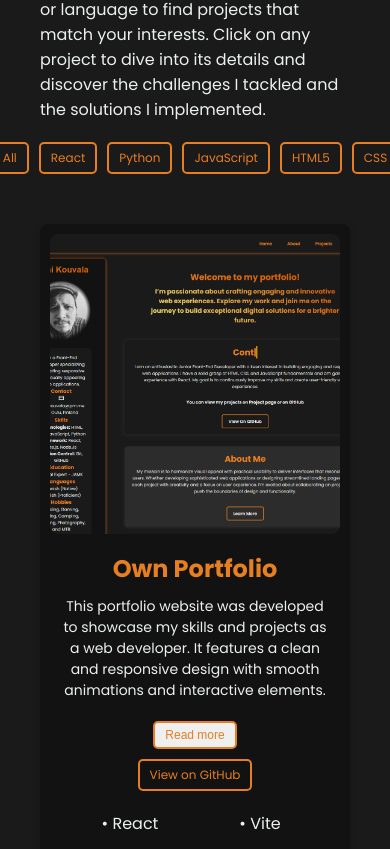
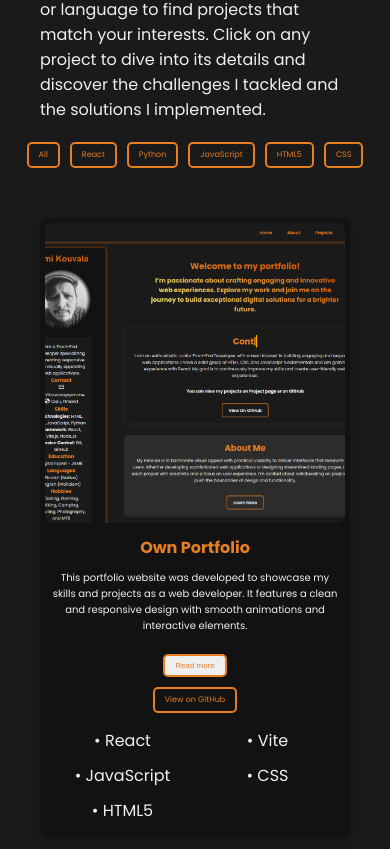
Before and after one commit to micsno/micsno.github.io, a React (Vite) app: page /#/projects in a window 390 px wide. Shown: the part 1211-2060 px from the top of the page. Built offline with nearby package versions, Linux system fonts and the light colour scheme; a web font is replaced by a local one.

Commit message:
Filter button css fix

```diff
--- a/src/Projects.css
+++ b/src/Projects.css
@@ -289,7 +289,90 @@
 
     .technology-filters button {
         font-size: 0.75rem;
-        width: 100%
     }
 
 }
+
+@media screen and (max-width: 576px) {
+    .project-card {
+        padding: 5px;
+    }
+
+    .project-info {
+        padding: 5px;
+    }
+
+    .project-info h2 {
+        font-size: 1.25rem;
+    }
+
+    .project-info p {
+        font-size: 0.75rem;
+    }
+
+    .project-link, .modal-link {
+        font-size: 0.625rem;
+    }
+
+    .technologies-list {
+        padding: 5px;
+    }
+
+    .modal-overlay h2 {
+        font-size: 1.25rem;
+    }
+
+    .description-text {
+        width: 100%;
+    }
+
+    .modal-link {
+        font-size: 0.625rem;
+    }
+
+    .technology-filters button {
+        font-size: 0.625rem;
+    }
+}
+
+@media screen and (max-width: 480px) {
+    .project-card {
+        padding: 5px;
+    }
+
+    .project-info {
+        padding: 5px;
+    }
+
+    .project-info h2 {
+        font-size: 1rem;
+    }
+
+    .project-info p {
+        font-size: 0.625rem;
+    }
+
+    .project-link, .modal-link {
+        font-size: 0.5rem;
+    }
+
+    .technologies-list {
+        padding: 5px;
+    }
+
+    .modal-overlay h2 {
+        font-size: 1rem;
+    }
+
+    .description-text {
+        width: 100%;
+    }
+
+    .modal-link {
+        font-size: 0.5rem;
+    }
+
+    .technology-filters button {
+        font-size: 0.5rem;
+    }
+}
```
